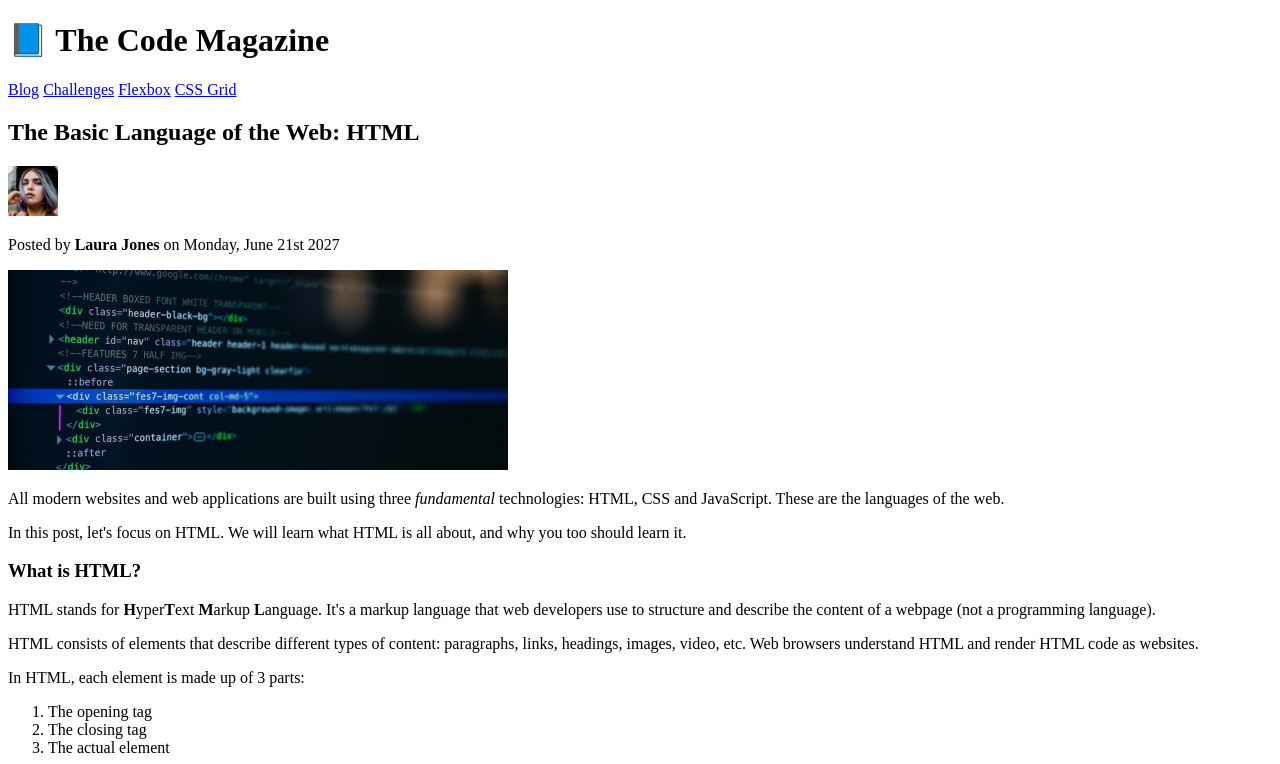
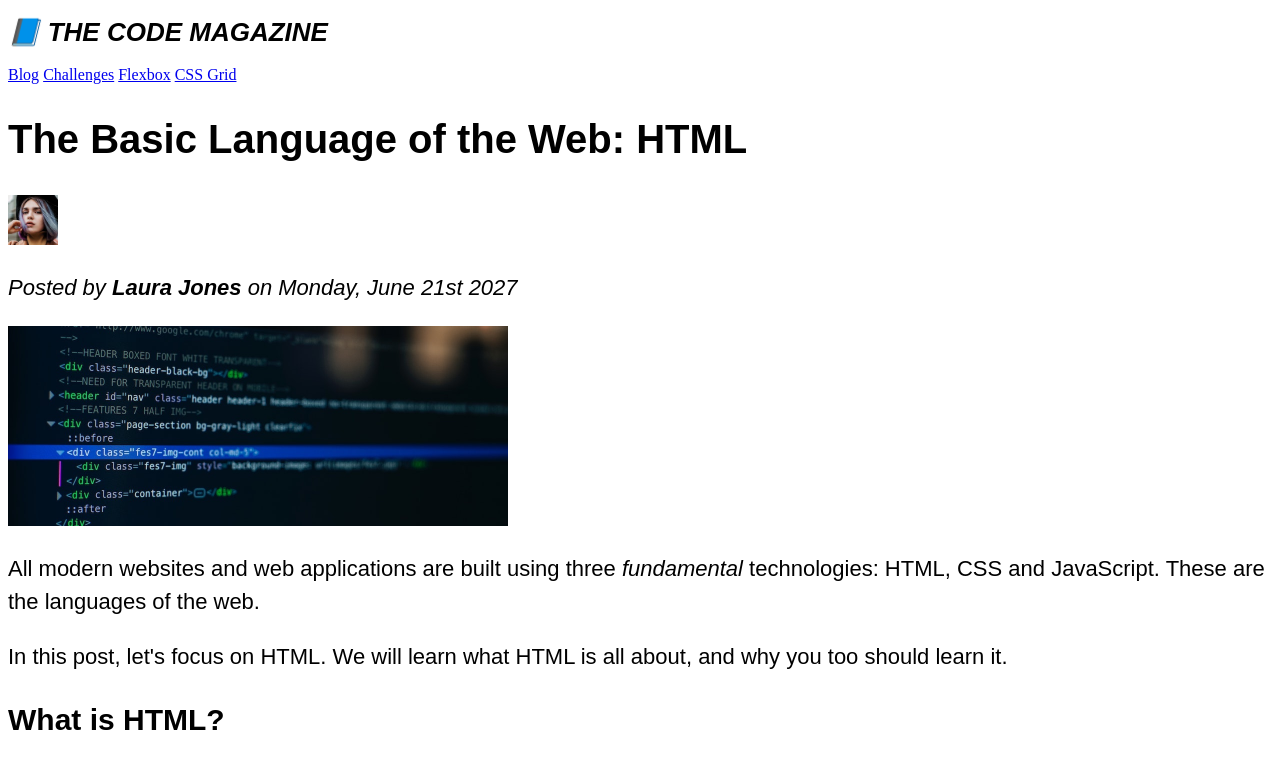
Before and after one commit to jihyoung9912/html-css-fundamental, a plain HTML site: page 03-CSS-Fundamentals/index.html in a window 1280 px wide. Shown: the top 764 px of the page. Drawn offline with Linux system fonts and the light colour scheme.

Commit message:
FEAT : fundamental.css

```diff
--- a/03-CSS-Fundamentals/index.html
+++ b/03-CSS-Fundamentals/index.html
@@ -3,6 +3,7 @@
   <head>
     <meta charset="UTF-8" />
     <title>The Basic Language of the Web: HTML</title>
+    <link rel="stylesheet" href="style.css" />
   </head>
 
   <body>
@@ -141,6 +142,6 @@
       </ul>
     </aside>
 
-    <footer>Copyright &copy; 2027 by The Code Magazine.</footer>
+    <footer><p>Copyright &copy; 2027 by The Code Magazine.</p></footer>
   </body>
 </html>
--- /dev/null
+++ b/03-CSS-Fundamentals/style.css
@@ -0,0 +1,44 @@
+h1,
+h2,
+h3,
+h4,
+p,
+li {
+  font-family: sans-serif;
+}
+
+h1 {
+  font-size: 26px;
+  text-transform: uppercase;
+  font-style: italic;
+}
+
+h2 {
+  font-size: 40px;
+}
+
+h3 {
+  font-size: 30px;
+}
+
+h4 {
+  font-size: 20px;
+  text-align: center;
+}
+
+p {
+  font-size: 22px;
+  line-height: 1.5;
+}
+
+li {
+  font-size: 20px;
+}
+
+footer p {
+  font-size: 1px;
+}
+
+article header p {
+  font-style: italic;
+}
```
Also changed, not shown: 02-HTML-Fundamentals/index.html (+0 -2 lines).
